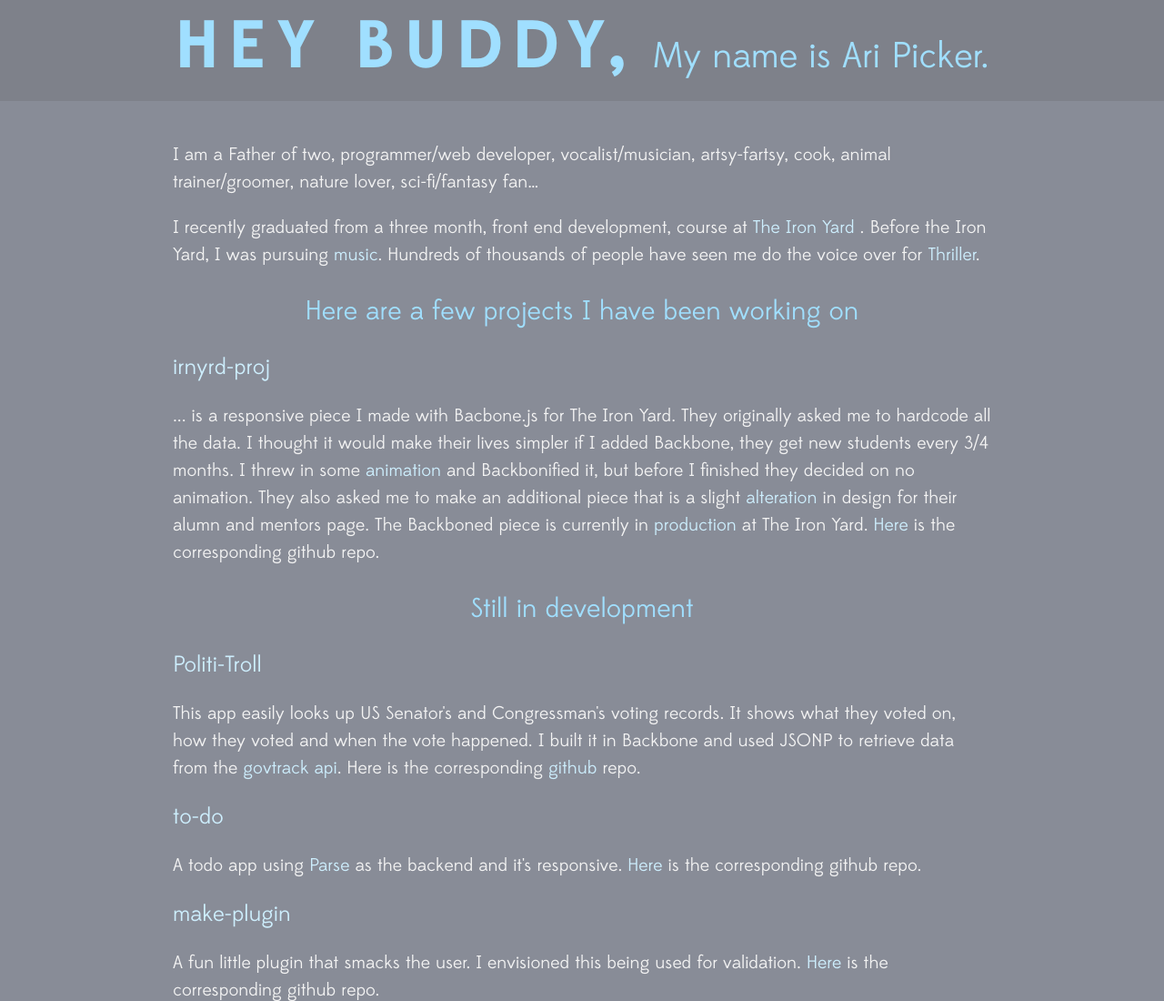
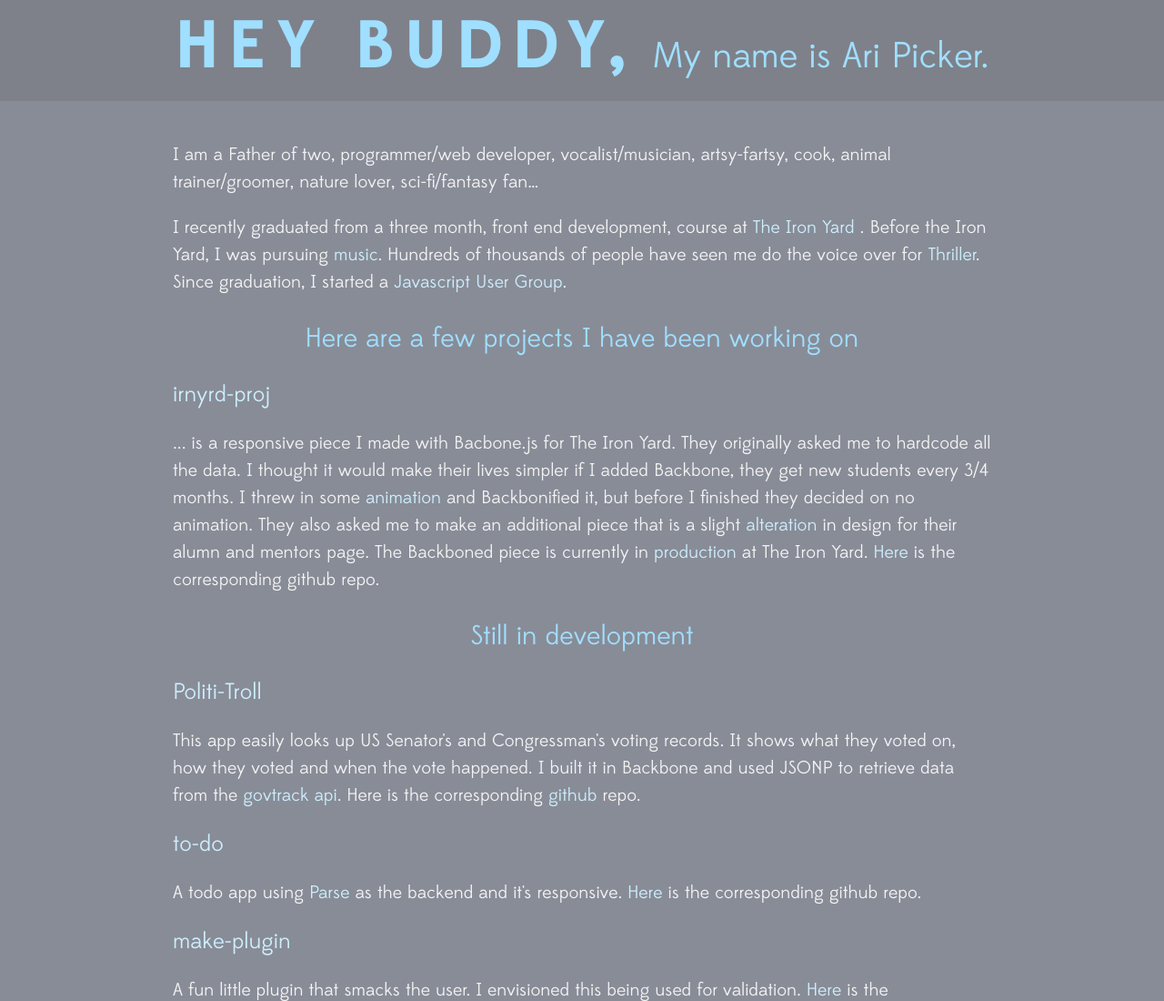
Before and after one commit to Pickra/AriPicker.github.io, a plain HTML site: page index.html in a window 1280 px wide. Shown: the top 1100 px of the page at 91% size. Drawn offline with nearby package versions, Linux system fonts and the light colour scheme.

Commit message:
GreenvilleJS link

```diff
--- a/index.html
+++ b/index.html
@@ -41,6 +41,8 @@
           <a href="http://www.youtube.com/watch?v=JY4sR_pTGWU#t=00m19s" target="_blank">music</a>.
         Hundreds of thousands of people have seen me do the voice over for
           <a href="http://www.youtube.com/watch?v=VUq4CadWL4M&t=3m29s" target="_blank">Thriller</a>.
+        Since graduation, I started a
+          <a href="https://twitter.com/GreenvilleJS">Javascript User Group</a>.
         </p>
 
         <h2>
```
